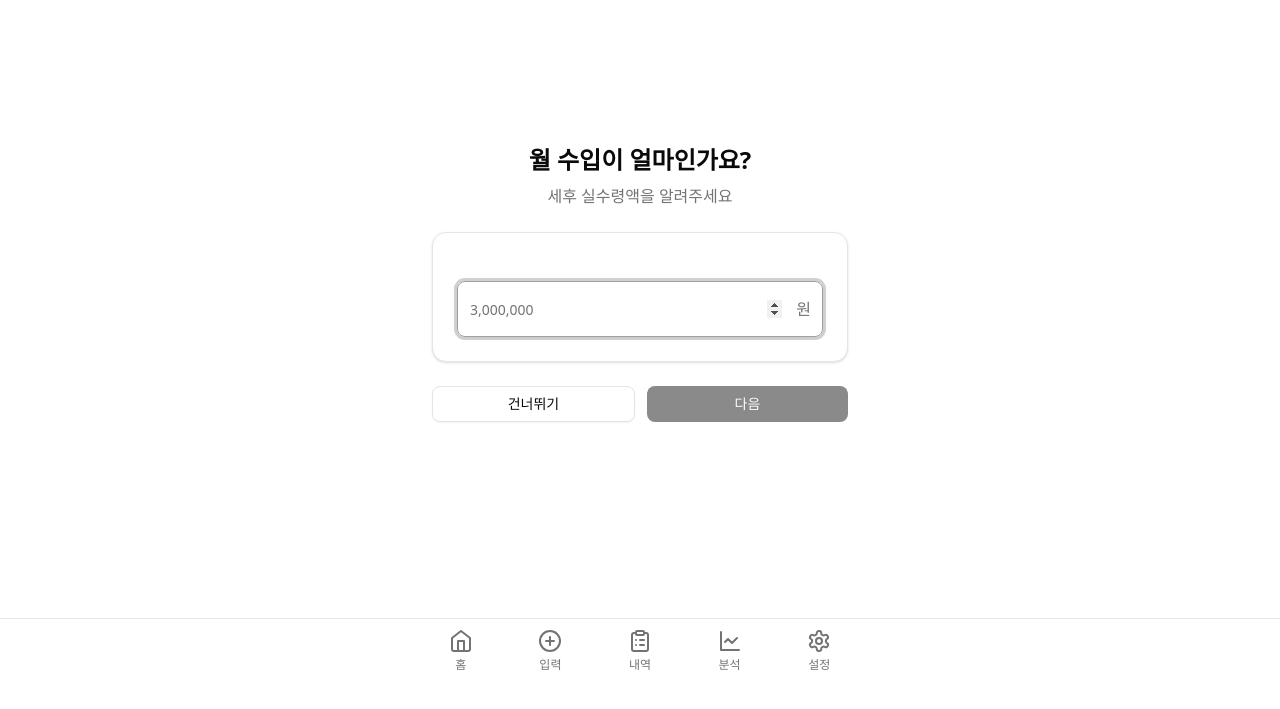
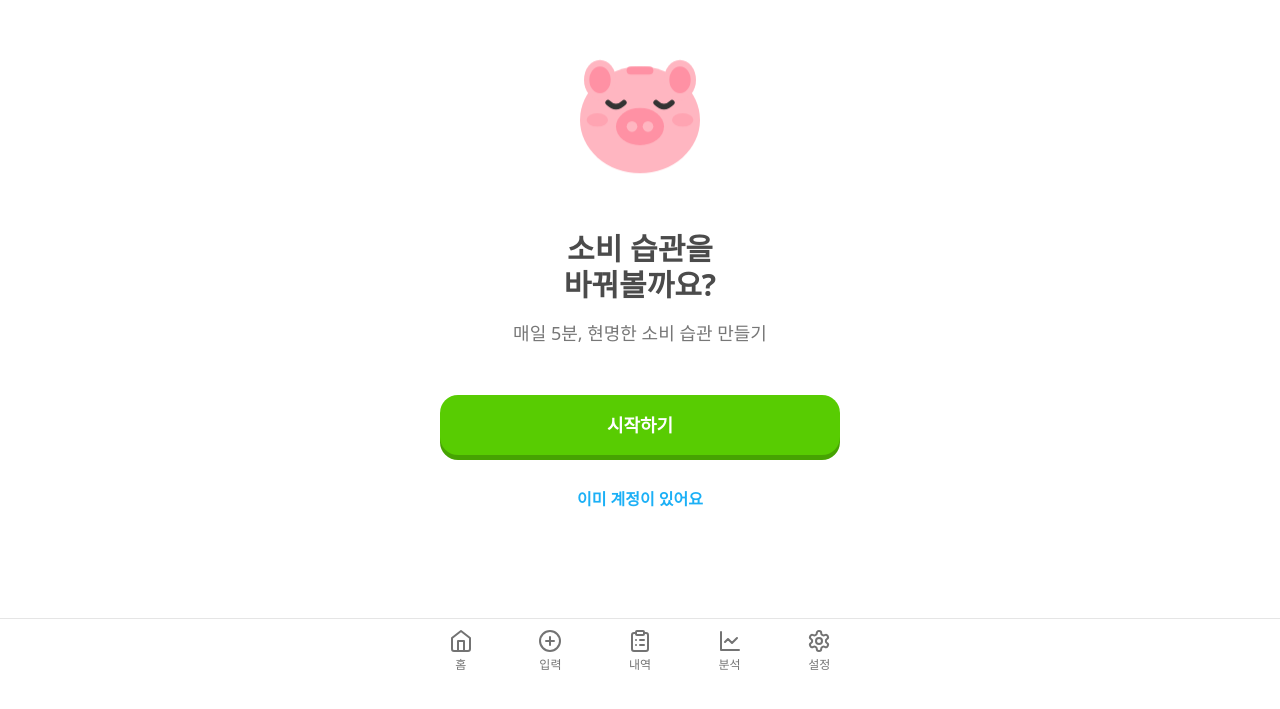
Before and after one commit to go-one-2/money, a Next.js app: page /onboarding in a window 1280 px wide. Shown: the part 117-826 px from the top of the page. Built offline with nearby package versions, Linux system fonts and the light colour scheme.

Commit message:
style: apply duolingo style

```diff
--- a/app/onboarding/page.tsx
+++ b/app/onboarding/page.tsx
@@ -2,9 +2,6 @@
 
 import { useState } from 'react';
 import { useRouter } from 'next/navigation';
-import { Button } from '@/components/ui/button';
-import { Card, CardContent } from '@/components/ui/card';
-import { Input } from '@/components/ui/input';
 import { useExpenseStore } from '@/lib/store';
 import {
   PRIORITIES,
@@ -13,36 +10,103 @@ import {
 } from '@/lib/types';
 import { cn } from '@/lib/utils';
 
-type Step = 'income' | 'savings' | 'priorities' | 'complete';
+type Step = 'welcome' | 'income' | 'savings' | 'priorities' | 'complete';
+
+const STEPS: Step[] = ['welcome', 'income', 'savings', 'priorities', 'complete'];
+
+// 마스코트 - 귀여운 돼지저금통
+function Mascot({ className, expression = 'happy' }: { className?: string; expression?: 'happy' | 'excited' | 'thinking' }) {
+  return (
+    <svg viewBox="0 0 120 120" className={className} fill="none">
+      {/* 몸통 */}
+      <ellipse cx="60" cy="65" rx="45" ry="40" fill="#FFB6C1" />
+      {/* 귀 */}
+      <ellipse cx="30" cy="35" rx="12" ry="15" fill="#FFB6C1" />
+      <ellipse cx="90" cy="35" rx="12" ry="15" fill="#FFB6C1" />
+      <ellipse cx="30" cy="35" rx="8" ry="10" fill="#FF91A4" />
+      <ellipse cx="90" cy="35" rx="8" ry="10" fill="#FF91A4" />
+      {/* 코 */}
+      <ellipse cx="60" cy="70" rx="18" ry="14" fill="#FF91A4" />
+      <circle cx="54" cy="70" r="4" fill="#FFB6C1" />
+      <circle cx="66" cy="70" r="4" fill="#FFB6C1" />
+      {/* 눈 */}
+      {expression === 'happy' && (
+        <>
+          <ellipse cx="42" cy="55" rx="6" ry="7" fill="#333" />
+          <ellipse cx="78" cy="55" rx="6" ry="7" fill="#333" />
+          <circle cx="44" cy="53" r="2" fill="white" />
+          <circle cx="80" cy="53" r="2" fill="white" />
+        </>
+      )}
+      {expression === 'excited' && (
+        <>
+          <path d="M36 52 Q42 58 48 52" stroke="#333" strokeWidth="4" strokeLinecap="round" fill="none" />
+          <path d="M72 52 Q78 58 84 52" stroke="#333" strokeWidth="4" strokeLinecap="round" fill="none" />
+        </>
+      )}
+      {expression === 'thinking' && (
+        <>
+          <ellipse cx="42" cy="55" rx="6" ry="7" fill="#333" />
+          <ellipse cx="78" cy="55" rx="6" ry="7" fill="#333" />
+          <circle cx="44" cy="53" r="2" fill="white" />
+          <circle cx="80" cy="53" r="2" fill="white" />
+          <ellipse cx="42" cy="55" rx="6" ry="3" fill="#333" transform="rotate(-10 42 55)" />
+        </>
+      )}
+      {/* 볼 터치 */}
+      <ellipse cx="28" cy="65" rx="8" ry="5" fill="#FF91A4" opacity="0.5" />
+      <ellipse cx="92" cy="65" rx="8" ry="5" fill="#FF91A4" opacity="0.5" />
+      {/* 동전 슬롯 */}
+      <rect x="50" y="25" width="20" height="6" rx="3" fill="#FF91A4" />
+    </svg>
+  );
+}
+
+// 프로그레스 바
+function ProgressBar({ current, total }: { current: number; total: number }) {
+  const progress = (current / total) * 100;
+  return (
+    <div className="w-full h-4 bg-[#e5e5e5] rounded-full overflow-hidden">
+      <div
+        className="h-full bg-[#58cc02] rounded-full transition-all duration-500 ease-out"
+        style={{ width: `${progress}%` }}
+      />
+    </div>
+  );
+}
 
 export default function OnboardingPage() {
   const router = useRouter();
   const { updateUserSettings } = useExpenseStore();
 
-  const [step, setStep] = useState<Step>('income');
+  const [step, setStep] = useState<Step>('welcome');
   const [monthlyIncome, setMonthlyIncome] = useState('');
   const [savingsGoal, setSavingsGoal] = useState('');
   const [selectedPriorities, setSelectedPriorities] = useState<Priority[]>([]);
+
+  const currentStepIndex = STEPS.indexOf(step);
 
   const togglePriority = (priority: Priority) => {
     setSelectedPriorities((prev) => {
       if (prev.includes(priority)) {
         return prev.filter((p) => p !== priority);
       }
-      if (prev.length >= 3) {
-        return prev;
-      }
+      if (prev.length >= 3) return prev;
       return [...prev, priority];
     });
   };
 
   const handleNext = () => {
-    if (step === 'income') {
-      setStep('savings');
-    } else if (step === 'savings') {
-      setStep('priorities');
-    } else if (step === 'priorities') {
-      setStep('complete');
+    const nextIndex = currentStepIndex + 1;
+    if (nextIndex < STEPS.length) {
+      setStep(STEPS[nextIndex]);
+    }
+  };
+
+  const handleBack = () => {
+    const prevIndex = currentStepIndex - 1;
+    if (prevIndex >= 0) {
+      setStep(STEPS[prevIndex]);
     }
   };
 
@@ -57,254 +121,287 @@ export default function OnboardingPage() {
   };
 
   const handleSkip = () => {
-    updateUserSettings({
-      onboardingCompleted: true,
-    });
+    updateUserSettings({ onboardingCompleted: true });
     router.push('/');
   };
 
+  const formatNumber = (value: string) => {
+    const num = parseInt(value, 10);
+    if (isNaN(num)) return '0';
+    return num.toLocaleString();
+  };
+
   return (
-    <main className="min-h-screen flex flex-col justify-center px-4 py-8 max-w-md mx-auto">
-      {step === 'income' && (
-        <div className="space-y-6">
-          <div className="text-center space-y-2">
-            <h1 className="text-2xl font-bold">월 수입이 얼마인가요?</h1>
-            <p className="text-muted-foreground">
-              세후 실수령액을 알려주세요
-            </p>
+    <main className="min-h-screen bg-white">
+      <div className="min-h-screen flex flex-col max-w-md mx-auto">
+        {/* 헤더 - 프로그레스 바 */}
+        {step !== 'welcome' && step !== 'complete' && (
+          <div className="px-4 pt-4 pb-2 flex items-center gap-4">
+            <button onClick={handleBack} className="p-2 -ml-2 text-[#afafaf]">
+              <svg width="24" height="24" fill="none" stroke="currentColor" strokeWidth="2.5">
+                <path d="M19 12H5M12 19l-7-7 7-7" />
+              </svg>
+            </button>
+            <div className="flex-1">
+              <ProgressBar current={currentStepIndex} total={STEPS.length - 1} />
             </div>
-
-          <Card>
-            <CardContent className="pt-6">
-              <div className="relative">
-                <Input
-                  type="number"
-                  placeholder="3,000,000"
-                  value={monthlyIncome}
-                  onChange={(e) => setMonthlyIncome(e.target.value)}
-                  inputMode="numeric"
-                  className="text-xl h-14 pr-10"
-                  autoFocus
-                />
-                <span className="absolute right-3 top-1/2 -translate-y-1/2 text-muted-foreground">
-                  원
-                </span>
-              </div>
-            </CardContent>
-          </Card>
-
-          <div className="flex gap-3">
-            <Button variant="outline" className="flex-1" onClick={handleSkip}>
+            <button onClick={handleSkip} className="text-[#afafaf] font-bold text-sm">
               건너뛰기
-            </Button>
-            <Button
-              className="flex-1"
-              onClick={handleNext}
-              disabled={!monthlyIncome}
-            >
-              다음
-            </Button>
-          </div>
+            </button>
           </div>
         )}
 
-      {step === 'savings' && (
-        <div className="space-y-6">
-          <div className="text-center space-y-2">
-            <h1 className="text-2xl font-bold">매달 얼마를 모으고 싶으세요?</h1>
-            <p className="text-muted-foreground">
-              저축 목표를 설정해주세요
+        <div className="flex-1 flex flex-col px-6 py-8">
+          {/* Welcome */}
+          {step === 'welcome' && (
+            <div className="flex-1 flex flex-col items-center justify-center text-center">
+              <Mascot className="w-40 h-40 mb-8 animate-bounce" expression="excited" />
+              <h1 className="text-3xl font-black text-[#4b4b4b] mb-4">
+                소비 습관을<br />바꿔볼까요?
+              </h1>
+              <p className="text-[#777] text-lg mb-12">
+                매일 5분, 현명한 소비 습관 만들기
               </p>
-          </div>
 
-          <Card>
-            <CardContent className="pt-6">
-              <div className="relative">
-                <Input
-                  type="number"
-                  placeholder="500,000"
-                  value={savingsGoal}
-                  onChange={(e) => setSavingsGoal(e.target.value)}
-                  inputMode="numeric"
-                  className="text-xl h-14 pr-10"
-                  autoFocus
-                />
-                <span className="absolute right-3 top-1/2 -translate-y-1/2 text-muted-foreground">
-                  원
-                </span>
-              </div>
-              {monthlyIncome && savingsGoal && (
-                <p className="text-sm text-primary mt-3 text-center">
-                  사용 가능 예산: 월{' '}
-                  {(
-                    parseInt(monthlyIncome, 10) - parseInt(savingsGoal, 10)
-                  ).toLocaleString()}
-                  원
-                </p>
-              )}
-            </CardContent>
-          </Card>
-
-          <div className="flex gap-3">
-            <Button
-              variant="outline"
-              className="flex-1"
-              onClick={() => setStep('income')}
+              <button
+                onClick={handleNext}
+                className="w-full py-4 bg-[#58cc02] hover:bg-[#4caf00] text-white rounded-2xl text-lg font-bold shadow-[0_5px_0_#46a302] active:shadow-[0_2px_0_#46a302] active:translate-y-[3px] transition-all"
               >
-              이전
-            </Button>
-            <Button
-              className="flex-1"
-              onClick={handleNext}
-              disabled={!savingsGoal}
+                시작하기
+              </button>
+              <button
+                onClick={handleSkip}
+                className="w-full py-4 text-[#1cb0f6] font-bold mt-4"
               >
-              다음
-            </Button>
-          </div>
+                이미 계정이 있어요
+              </button>
             </div>
           )}
 
-      {step === 'priorities' && (
-        <div className="space-y-6">
-          <div className="text-center space-y-2">
-            <h1 className="text-2xl font-bold">
-              어떨 때 돈이 아깝지 않나요?
+          {/* Income */}
+          {step === 'income' && (
+            <div className="flex-1 flex flex-col">
+              <div className="flex-1 flex flex-col items-center pt-8">
+                <Mascot className="w-24 h-24 mb-6" expression="thinking" />
+                <h1 className="text-2xl font-black text-[#4b4b4b] text-center mb-8">
+                  월 수입이 얼마예요?
                 </h1>
-            <p className="text-muted-foreground">
-              최대 3개까지 선택할 수 있어요
+
+                <div className="w-full bg-[#f7f7f7] rounded-2xl p-6 mb-6">
+                  <div className="flex items-center justify-center gap-2">
+                    <span className="text-4xl font-black text-[#4b4b4b]">
+                      {formatNumber(monthlyIncome) || '0'}
+                    </span>
+                    <span className="text-2xl font-bold text-[#afafaf]">원</span>
+                  </div>
+                </div>
+
+                {/* 숫자 키패드 */}
+                <div className="grid grid-cols-3 gap-3 w-full">
+                  {['1', '2', '3', '4', '5', '6', '7', '8', '9', '00', '0', '←'].map((key) => (
+                    <button
+                      key={key}
+                      onClick={() => {
+                        if (key === '←') {
+                          setMonthlyIncome((prev) => prev.slice(0, -1));
+                        } else {
+                          setMonthlyIncome((prev) => prev + key);
+                        }
+                      }}
+                      className="py-5 text-2xl font-bold text-[#4b4b4b] bg-white border-2 border-[#e5e5e5] rounded-xl active:bg-[#e5e5e5] transition-colors"
+                    >
+                      {key}
+                    </button>
+                  ))}
+                </div>
+              </div>
+
+              <button
+                onClick={handleNext}
+                disabled={!monthlyIncome}
+                className={cn(
+                  'w-full py-4 rounded-2xl text-lg font-bold transition-all',
+                  monthlyIncome
+                    ? 'bg-[#58cc02] text-white shadow-[0_5px_0_#46a302] active:shadow-[0_2px_0_#46a302] active:translate-y-[3px]'
+                    : 'bg-[#e5e5e5] text-[#afafaf]'
+                )}
+              >
+                계속하기
+              </button>
+            </div>
+          )}
+
+          {/* Savings */}
+          {step === 'savings' && (
+            <div className="flex-1 flex flex-col">
+              <div className="flex-1 flex flex-col items-center pt-8">
+                <Mascot className="w-24 h-24 mb-6" expression="happy" />
+                <h1 className="text-2xl font-black text-[#4b4b4b] text-center mb-2">
+                  매달 얼마를 모을까요?
+                </h1>
+                <p className="text-[#afafaf] mb-6">저축 목표를 설정해보세요</p>
+
+                <div className="w-full bg-[#f7f7f7] rounded-2xl p-6 mb-4">
+                  <div className="flex items-center justify-center gap-2">
+                    <span className="text-4xl font-black text-[#4b4b4b]">
+                      {formatNumber(savingsGoal) || '0'}
+                    </span>
+                    <span className="text-2xl font-bold text-[#afafaf]">원</span>
+                  </div>
+                </div>
+
+                {monthlyIncome && savingsGoal && (
+                  <div className="w-full bg-[#fff4d4] rounded-2xl p-4 mb-4 text-center">
+                    <p className="text-[#ff9600] font-bold">
+                      사용 가능: 월 {(parseInt(monthlyIncome, 10) - parseInt(savingsGoal, 10)).toLocaleString()}원
                     </p>
                   </div>
+                )}
+
+                {/* 숫자 키패드 */}
+                <div className="grid grid-cols-3 gap-3 w-full">
+                  {['1', '2', '3', '4', '5', '6', '7', '8', '9', '00', '0', '←'].map((key) => (
+                    <button
+                      key={key}
+                      onClick={() => {
+                        if (key === '←') {
+                          setSavingsGoal((prev) => prev.slice(0, -1));
+                        } else {
+                          setSavingsGoal((prev) => prev + key);
+                        }
+                      }}
+                      className="py-5 text-2xl font-bold text-[#4b4b4b] bg-white border-2 border-[#e5e5e5] rounded-xl active:bg-[#e5e5e5] transition-colors"
+                    >
+                      {key}
+                    </button>
+                  ))}
+                </div>
+              </div>
+
+              <button
+                onClick={handleNext}
+                disabled={!savingsGoal}
+                className={cn(
+                  'w-full py-4 rounded-2xl text-lg font-bold transition-all',
+                  savingsGoal
+                    ? 'bg-[#58cc02] text-white shadow-[0_5px_0_#46a302] active:shadow-[0_2px_0_#46a302] active:translate-y-[3px]'
+                    : 'bg-[#e5e5e5] text-[#afafaf]'
+                )}
+              >
+                계속하기
+              </button>
+            </div>
+          )}
+
+          {/* Priorities */}
+          {step === 'priorities' && (
+            <div className="flex-1 flex flex-col">
+              <div className="flex-1 pt-4">
+                <h1 className="text-2xl font-black text-[#4b4b4b] text-center mb-2">
+                  어디에 돈 쓸 때 행복해요?
+                </h1>
+                <p className="text-[#afafaf] text-center mb-6">최대 3개 선택</p>
 
                 <div className="space-y-3">
                   {PRIORITIES.map((priority) => {
                     const isSelected = selectedPriorities.includes(priority);
-              const isDisabled =
-                !isSelected && selectedPriorities.length >= 3;
+                    const isDisabled = !isSelected && selectedPriorities.length >= 3;
 
                     return (
-                <Card
+                      <button
                         key={priority}
+                        onClick={() => !isDisabled && togglePriority(priority)}
+                        disabled={isDisabled}
                         className={cn(
-                    'cursor-pointer transition-all',
-                    isSelected && 'ring-2 ring-primary',
-                    isDisabled && 'opacity-50 cursor-not-allowed'
+                          'w-full p-4 rounded-2xl text-left transition-all border-2',
+                          isSelected
+                            ? 'border-[#58cc02] bg-[#d7ffb8]'
+                            : 'border-[#e5e5e5] bg-white',
+                          isDisabled && 'opacity-50'
                         )}
-                  onClick={() => !isDisabled && togglePriority(priority)}
                       >
-                  <CardContent className="p-4 flex items-center gap-3">
+                        <div className="flex items-center gap-3">
                           <div
                             className={cn(
-                        'w-5 h-5 rounded-full border-2 flex items-center justify-center',
+                              'w-6 h-6 rounded-md border-2 flex items-center justify-center transition-all',
                               isSelected
-                          ? 'border-primary bg-primary'
-                          : 'border-muted-foreground'
+                                ? 'border-[#58cc02] bg-[#58cc02]'
+                                : 'border-[#e5e5e5]'
                             )}
                           >
                             {isSelected && (
-                        <svg
-                          xmlns="http://www.w3.org/2000/svg"
-                          width="12"
-                          height="12"
-                          viewBox="0 0 24 24"
-                          fill="none"
-                          stroke="white"
-                          strokeWidth="3"
-                          strokeLinecap="round"
-                          strokeLinejoin="round"
-                        >
-                          <polyline points="20 6 9 17 4 12" />
+                              <svg width="16" height="16" fill="none" stroke="white" strokeWidth="3">
+                                <path d="M2 8l4 4 8-8" />
                               </svg>
                             )}
                           </div>
                           <div className="flex-1">
-                      <p className="font-medium">{priority}</p>
-                      <p className="text-sm text-muted-foreground">
+                            <p className="font-bold text-[#4b4b4b]">{priority}</p>
+                            <p className="text-sm text-[#afafaf]">
                               {PRIORITY_DESCRIPTIONS[priority]}
                             </p>
                           </div>
-                  </CardContent>
-                </Card>
+                        </div>
+                      </button>
                     );
                   })}
                 </div>
+              </div>
 
-          <p className="text-sm text-center text-muted-foreground">
-            선택한 우선순위에 해당하는 소비는 기준이 완화돼요
-          </p>
-
-          <div className="flex gap-3">
-            <Button
-              variant="outline"
-              className="flex-1"
-              onClick={() => setStep('savings')}
+              <button
+                onClick={handleNext}
+                className="w-full py-4 bg-[#58cc02] text-white rounded-2xl text-lg font-bold shadow-[0_5px_0_#46a302] active:shadow-[0_2px_0_#46a302] active:translate-y-[3px] transition-all mt-6"
               >
-              이전
-            </Button>
-            <Button className="flex-1" onClick={handleNext}>
-              다음
-            </Button>
-          </div>
+                계속하기
+              </button>
             </div>
           )}
 
+          {/* Complete */}
           {step === 'complete' && (
-        <div className="space-y-6 text-center">
-          <div className="space-y-2">
-            <div className="w-20 h-20 mx-auto bg-primary/10 rounded-full flex items-center justify-center">
-              <svg
-                xmlns="http://www.w3.org/2000/svg"
-                width="40"
-                height="40"
-                viewBox="0 0 24 24"
-                fill="none"
-                stroke="currentColor"
-                strokeWidth="2"
-                strokeLinecap="round"
-                strokeLinejoin="round"
-                className="text-primary"
-              >
-                <polyline points="20 6 9 17 4 12" />
-              </svg>
-            </div>
-            <h1 className="text-2xl font-bold">설정 완료!</h1>
-            <p className="text-muted-foreground">
-              이제 소비를 기록하면 맞춤 분석을 받을 수 있어요
-            </p>
+            <div className="flex-1 flex flex-col items-center justify-center text-center">
+              <div className="relative mb-8">
+                <Mascot className="w-32 h-32" expression="excited" />
+                {/* 축하 이펙트 */}
+                <div className="absolute -top-4 -left-4 text-3xl animate-bounce">🎉</div>
+                <div className="absolute -top-2 -right-4 text-2xl animate-bounce delay-100">✨</div>
+                <div className="absolute -bottom-2 -left-2 text-2xl animate-bounce delay-200">⭐</div>
               </div>
 
-          <Card>
-            <CardContent className="p-4 space-y-3 text-left">
-              <div className="flex justify-between">
-                <span className="text-muted-foreground">월 수입</span>
-                <span className="font-medium">
+              <h1 className="text-3xl font-black text-[#4b4b4b] mb-2">
+                완벽해요!
+              </h1>
+              <p className="text-[#777] text-lg mb-8">
+                이제 현명한 소비를 시작해볼까요?
+              </p>
+
+              <div className="w-full space-y-3 mb-8">
+                <div className="bg-[#f7f7f7] rounded-2xl p-4 flex justify-between">
+                  <span className="text-[#777]">월 수입</span>
+                  <span className="font-bold text-[#4b4b4b]">
                     {parseInt(monthlyIncome, 10).toLocaleString()}원
                   </span>
                 </div>
-              <div className="flex justify-between">
-                <span className="text-muted-foreground">저축 목표</span>
-                <span className="font-medium">
+                <div className="bg-[#f7f7f7] rounded-2xl p-4 flex justify-between">
+                  <span className="text-[#777]">저축 목표</span>
+                  <span className="font-bold text-[#4b4b4b]">
                     {parseInt(savingsGoal, 10).toLocaleString()}원
                   </span>
                 </div>
-              <div className="flex justify-between">
-                <span className="text-muted-foreground">사용 가능 예산</span>
-                <span className="font-medium text-primary">
-                  {(
-                    parseInt(monthlyIncome, 10) - parseInt(savingsGoal, 10)
-                  ).toLocaleString()}
-                  원
+                <div className="bg-[#d7ffb8] rounded-2xl p-4 flex justify-between">
+                  <span className="text-[#58a700]">사용 가능</span>
+                  <span className="font-bold text-[#58a700]">
+                    {(parseInt(monthlyIncome, 10) - parseInt(savingsGoal, 10)).toLocaleString()}원
                   </span>
                 </div>
                 {selectedPriorities.length > 0 && (
-                <div className="pt-2 border-t">
-                  <span className="text-muted-foreground text-sm">
-                    우선순위
-                  </span>
-                  <div className="flex flex-wrap gap-2 mt-2">
+                  <div className="bg-[#f7f7f7] rounded-2xl p-4">
+                    <p className="text-[#777] text-sm mb-2">우선순위</p>
+                    <div className="flex flex-wrap gap-2">
                       {selectedPriorities.map((priority) => (
                         <span
                           key={priority}
-                        className="px-2 py-1 bg-primary/10 text-primary text-sm rounded-full"
+                          className="px-3 py-1 bg-[#1cb0f6] text-white text-sm font-bold rounded-full"
                         >
                           {priority}
                         </span>
@@ -312,14 +409,18 @@ export default function OnboardingPage() {
                     </div>
                   </div>
                 )}
-            </CardContent>
-          </Card>
+              </div>
 
-          <Button className="w-full" size="lg" onClick={handleComplete}>
-            시작하기
-          </Button>
+              <button
+                onClick={handleComplete}
+                className="w-full py-4 bg-[#58cc02] text-white rounded-2xl text-lg font-bold shadow-[0_5px_0_#46a302] active:shadow-[0_2px_0_#46a302] active:translate-y-[3px] transition-all"
+              >
+                시작하기!
+              </button>
             </div>
           )}
+        </div>
+      </div>
     </main>
   );
 }
```
Lines whose indentation alone changed are shown as unchanged.
